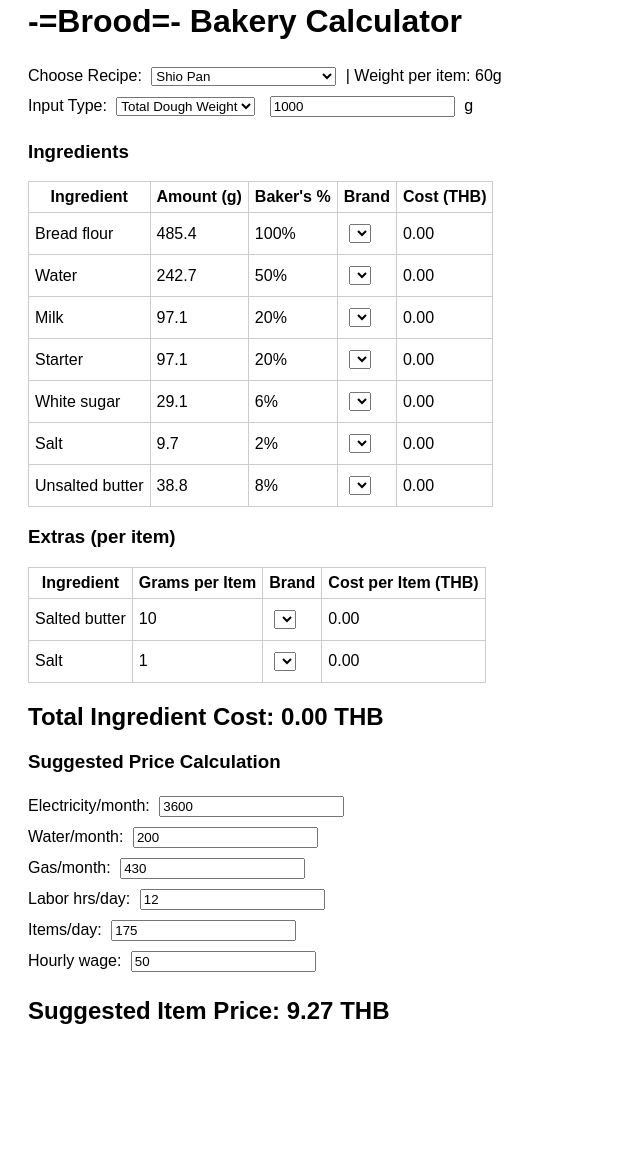
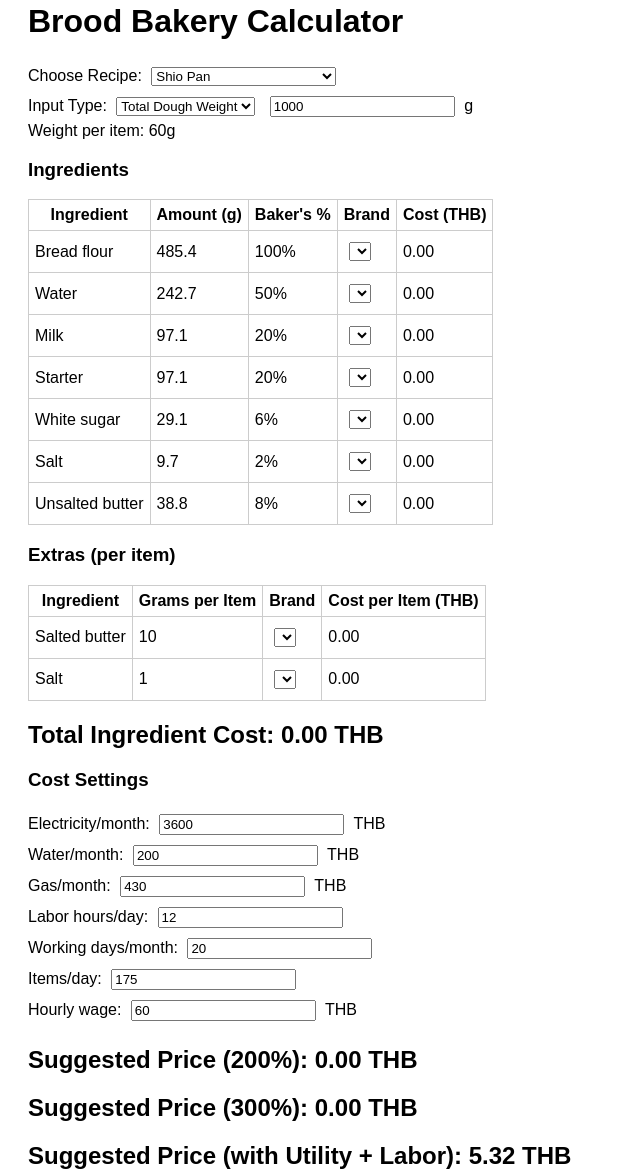
Before and after one commit to Rottjung/ChulaDesigns, a plain HTML site: page index.html in a window 1280 px wide. Shown: the part 46-1219 px from the top of the page, without its empty margins (0-640 px from the left). Before the commit the page ends 1119 px from the top, so only its background shows below. Drawn offline with Linux system fonts and the light colour scheme.

Commit message:
Update index.html

```diff
--- a/index.html
+++ b/index.html
@@ -1,4 +1,6 @@
-<!DOCTYPE html><html lang="en"><head>  <meta charset="UTF-8" />
+<!DOCTYPE html><html lang="en">
+<head>
+  <meta charset="UTF-8" />
   <meta name="viewport" content="width=device-width, initial-scale=1.0" />
   <title>Brood Bakery Calculator</title>
   <style>
@@ -7,6 +9,7 @@
     table, th, td { border: 1px solid #ccc; border-collapse: collapse; padding: 6px; }
     .popup {
       position: fixed;
+      top: 20px;
       left: 50%;
       transform: translateX(-50%);
       background: #333;
@@ -14,42 +17,36 @@
       padding: 10px 20px;
       border-radius: 5px;
       z-index: 9999;
-      margin-top: 10px;
     }
   </style>
 </head>
 <body>
-  <h1>-=Brood=- Bakery Calculator</h1>
+  <h1>Brood Bakery Calculator</h1>
   <label for="recipe-select">Choose Recipe:</label>
-  <select id="recipe-select" onchange="handleRecipeChange()"></select>
-  <span id="item-weight-info"></span><br />
-  <label for="input-type">Input Type:</label>
-  <select id="input-type" onchange="handleRecipeChange()">
-    <option value="dough">Total Dough Weight</option>
-    <option value="flour">Flour Only</option>
-  </select>
-  <input type="number" id="input-grams" value="1000" oninput="handleRecipeChange()"> g  <h3>Ingredients</h3>
+  <select id="recipe-select" onchange="handleRecipeChange()"></select><br /><label for="input-type">Input Type:</label> <select id="input-type" onchange="handleRecipeChange()"> <option value="dough">Total Dough Weight</option> <option value="flour">Flour Only</option> </select> <input type="number" id="input-grams" value="1000" oninput="handleRecipeChange()"> g
+
+  <div id="item-weight"></div>  <h3>Ingredients</h3>
   <table id="ingredients-table">
     <thead>
       <tr><th>Ingredient</th><th>Amount (g)</th><th>Baker's %</th><th>Brand</th><th>Cost (THB)</th></tr>
     </thead>
     <tbody></tbody>
-  </table>
-  <h3>Extras (per item)</h3>
+  </table>  <h3>Extras (per item)</h3>
   <table id="extras-table">
     <thead>
       <tr><th>Ingredient</th><th>Grams per Item</th><th>Brand</th><th>Cost per Item (THB)</th></tr>
     </thead>
     <tbody></tbody>
-  </table>
-  <h2>Total Ingredient Cost: <span id="total-cost">0</span> THB</h2>  <!-- Suggested Price Section -->  <h3>Suggested Price Calculation</h3>
-  <label>Electricity/month: <input type="number" id="electricity" value="3600" onchange="handleRecipeChange()"></label><br>
-  <label>Water/month: <input type="number" id="water" value="200" onchange="handleRecipeChange()"></label><br>
-  <label>Gas/month: <input type="number" id="gas" value="430" onchange="handleRecipeChange()"></label><br>
-  <label>Labor hrs/day: <input type="number" id="hoursPerDay" value="12" onchange="handleRecipeChange()"></label><br>
-  <label>Items/day: <input type="number" id="itemsPerDay" value="175" onchange="handleRecipeChange()"></label><br>
-  <label>Hourly wage: <input type="number" id="hourWage" value="50" onchange="handleRecipeChange()"></label><br>
-  <h2>Suggested Item Price: <span id="suggested-price">0</span> THB</h2>  <script>
+  </table>  <h2>Total Ingredient Cost: <span id="total-cost">0</span> THB</h2>  <h3>Cost Settings</h3>
+  <label>Electricity/month: <input id="electricity" type="number" value="3600" oninput="handleRecipeChange()"> THB</label><br>
+  <label>Water/month: <input id="water" type="number" value="200" oninput="handleRecipeChange()"> THB</label><br>
+  <label>Gas/month: <input id="gas" type="number" value="430" oninput="handleRecipeChange()"> THB</label><br>
+  <label>Labor hours/day: <input id="labor-hours" type="number" value="12" oninput="handleRecipeChange()"></label><br>
+  <label>Working days/month: <input id="days" type="number" value="20" oninput="handleRecipeChange()"></label><br>
+  <label>Items/day: <input id="items" type="number" value="175" oninput="handleRecipeChange()"></label><br>
+  <label>Hourly wage: <input id="wage" type="number" value="60" oninput="handleRecipeChange()"> THB</label>  <h2>Suggested Price (200%): <span id="price-200"></span> THB</h2>
+  <h2>Suggested Price (300%): <span id="price-300"></span> THB</h2>
+  <h2>Suggested Price (with Utility + Labor): <span id="price-labor"></span> THB</h2>  <script>
     let recipes = [];
     let prices = {};
 
@@ -58,19 +55,12 @@
       popup.className = 'popup';
       popup.textContent = message;
       document.body.appendChild(popup);
-      const existingPopups = document.querySelectorAll('.popup');
-      existingPopups.forEach((el, i) => {
-        el.style.top = `${20 + i * 50}px`;
-      });
       setTimeout(() => popup.remove(), 2000);
     }
 
     function loadJSON(path, successCallback, failCallback) {
       fetch(path + '?cacheBust=' + new Date().getTime())
-        .then(response => {
-          if (!response.ok) throw new Error('HTTP error');
-          return response.json();
-        })
+        .then(res => res.ok ? res.json() : Promise.reject(res))
         .then(data => successCallback(data))
         .catch(err => failCallback(err));
     }
@@ -91,23 +81,27 @@
       }
     }
 
+    function totalExtraPercent(recipe) {
+      return recipe.ingredients.reduce((acc, i) => acc + (i.name.toLowerCase() === 'bread flour' ? 0 : i.percent), 0) / 100;
+    }
+
     function handleRecipeChange() {
       const recipe = recipes[document.getElementById('recipe-select').value];
+      if (!recipe) return;
       const inputType = document.getElementById('input-type').value;
       const grams = parseFloat(document.getElementById('input-grams').value);
-      if (!recipe || isNaN(grams)) return;
+      if (isNaN(grams)) return;
 
-      const itemWeightInfo = document.getElementById('item-weight-info');
-      itemWeightInfo.textContent = recipe.itemWeightGrams ? ` | Weight per item: ${recipe.itemWeightGrams}g` : '';
+      document.getElementById('item-weight').textContent = recipe.itemWeightGrams ? `Weight per item: ${recipe.itemWeightGrams}g` : '';
 
-      let flourWeight = inputType === 'flour' ? grams : grams / (1 + totalExtraPercent(recipe));
-
+      const flourWeight = inputType === 'flour' ? grams : grams / (1 + totalExtraPercent(recipe));
       const ingTbody = document.getElementById('ingredients-table').querySelector('tbody');
+      const extraTbody = document.getElementById('extras-table').querySelector('tbody');
       ingTbody.innerHTML = '';
+      extraTbody.innerHTML = '';
       let totalCost = 0;
 
       recipe.ingredients.forEach(ing => {
-        const row = document.createElement('tr');
         const amount = flourWeight * (ing.percent / 100);
         const brands = Object.keys(prices[ing.name] || {});
         const selectedBrand = brands[0] || "";
@@ -115,6 +109,7 @@
         const cost = pricePerKg * (amount / 1000);
         totalCost += cost;
 
+        const row = document.createElement('tr');
         row.innerHTML = `
           <td>${ing.name}</td>
           <td>${amount.toFixed(1)}</td>
@@ -128,8 +123,6 @@
         ingTbody.appendChild(row);
       });
 
-      const extraTbody = document.getElementById('extras-table').querySelector('tbody');
-      extraTbody.innerHTML = '';
       recipe.extras.forEach(extra => {
         const brands = Object.keys(prices[extra.name] || {});
         const selectedBrand = brands[0] || "";
@@ -152,18 +145,21 @@
 
       document.getElementById('total-cost').textContent = totalCost.toFixed(2);
 
-      const totalUtilities = parseFloat(document.getElementById('electricity').value) + parseFloat(document.getElementById('water').value) + parseFloat(document.getElementById('gas').value);
-      const hoursPerDay = parseFloat(document.getElementById('hoursPerDay').value);
-      const itemsPerDay = parseFloat(document.getElementById('itemsPerDay').value);
-      const hourWage = parseFloat(document.getElementById('hourWage').value);
+      const e = parseFloat(document.getElementById('electricity').value);
+      const w = parseFloat(document.getElementById('water').value);
+      const g = parseFloat(document.getElementById('gas').value);
+      const h = parseFloat(document.getElementById('labor-hours').value);
+      const d = parseFloat(document.getElementById('days').value);
+      const i = parseFloat(document.getElementById('items').value);
+      const rate = parseFloat(document.getElementById('wage').value);
 
-      const monthlyLabor = 20 * hoursPerDay * hourWage;
-      const totalMonthlyCost = totalUtilities + monthlyLabor;
-      const totalMonthlyItems = 20 * itemsPerDay;
-      const costPerItem = totalMonthlyCost / totalMonthlyItems;
+      const utilities = e + w + g;
+      const labor = h * d * rate;
+      const costPerItem = (utilities + labor) / (d * i);
 
-      const suggested = (parseFloat(totalCost.toFixed(2)) + costPerItem) * 2;
-      document.getElementById('suggested-price').textContent = suggested.toFixed(2);
+      document.getElementById('price-200').textContent = (totalCost * 2).toFixed(2);
+      document.getElementById('price-300').textContent = (totalCost * 3).toFixed(2);
+      document.getElementById('price-labor').textContent = (totalCost + costPerItem).toFixed(2);
     }
 
     function updateBrand(selectEl, name, amount, costTd) {
@@ -172,23 +168,7 @@
       const cost = price * (amount / 1000);
       costTd.textContent = cost.toFixed(2);
       showPopup(`${name} price updated (${brand})`);
-      updateTotalCost();
-    }
-
-    function updateTotalCost() {
-      let total = 0;
-      document.querySelectorAll('#ingredients-table tbody tr').forEach(row => {
-        total += parseFloat(row.cells[4].textContent) || 0;
-      });
-      document.querySelectorAll('#extras-table tbody tr').forEach(row => {
-        total += parseFloat(row.cells[3].textContent) || 0;
-      });
-      document.getElementById('total-cost').textContent = total.toFixed(2);
       handleRecipeChange();
-    }
-
-    function totalExtraPercent(recipe) {
-      return recipe.ingredients.reduce((acc, i) => acc + (i.name.toLowerCase() === 'bread flour' ? 0 : i.percent), 0) / 100;
     }
 
     loadJSON('recipes.json',
@@ -200,4 +180,5 @@
       data => { prices = data; showPopup('Prices loaded'); },
       err => showPopup('Failed to load prices')
     );
-  </script></body></html>
+  </script></body>
+</html>
```
